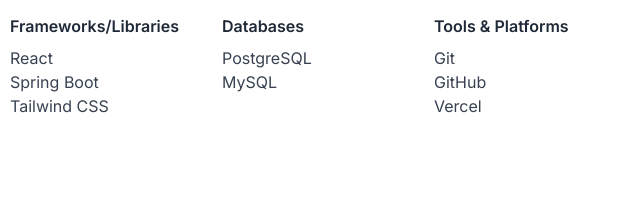
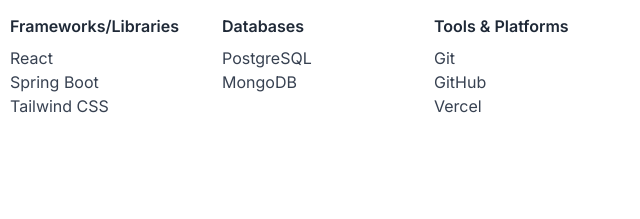
Before and after one commit to Ashirwad-Mishra/Resume, a plain HTML site: page index.html in a window 1280 px wide. Shown: the part 1430-1649 px from the top of the page, 426-1066 px from the left. Drawn offline with nearby package versions, Linux system fonts and the light colour scheme.

Commit message:
Fixed few errors

```diff
--- a/index.html
+++ b/index.html
@@ -1,3 +1,5 @@
+<!-- https://ashirwad-mishra.github.io/Resume/ -->
+
 <!DOCTYPE html>
 <html lang="en">
 <head>
@@ -136,7 +138,7 @@
           <h4 class="font-semibold text-gray-800 mb-2">Databases</h4>
           <ul class="list-none text-gray-700">
             <li>PostgreSQL</li>
-            <li>MySQL</li>
+            <li>MongoDB</li>
           </ul>
         </div>
         <div>
```
